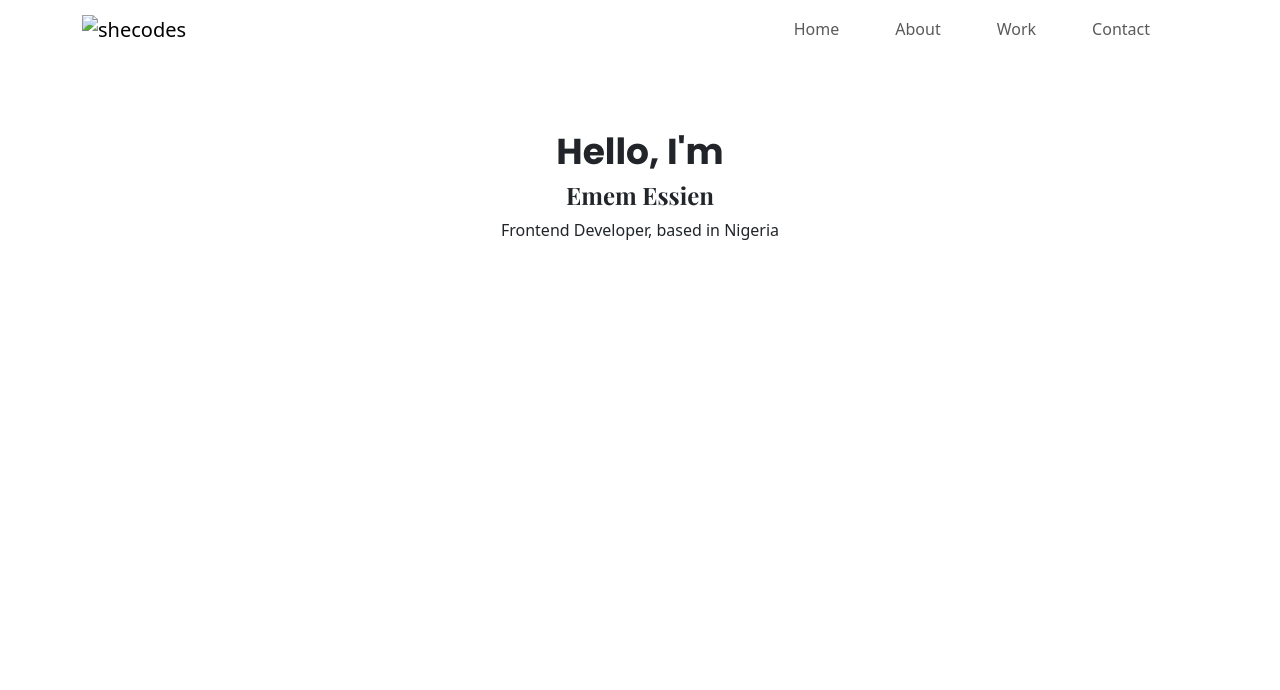
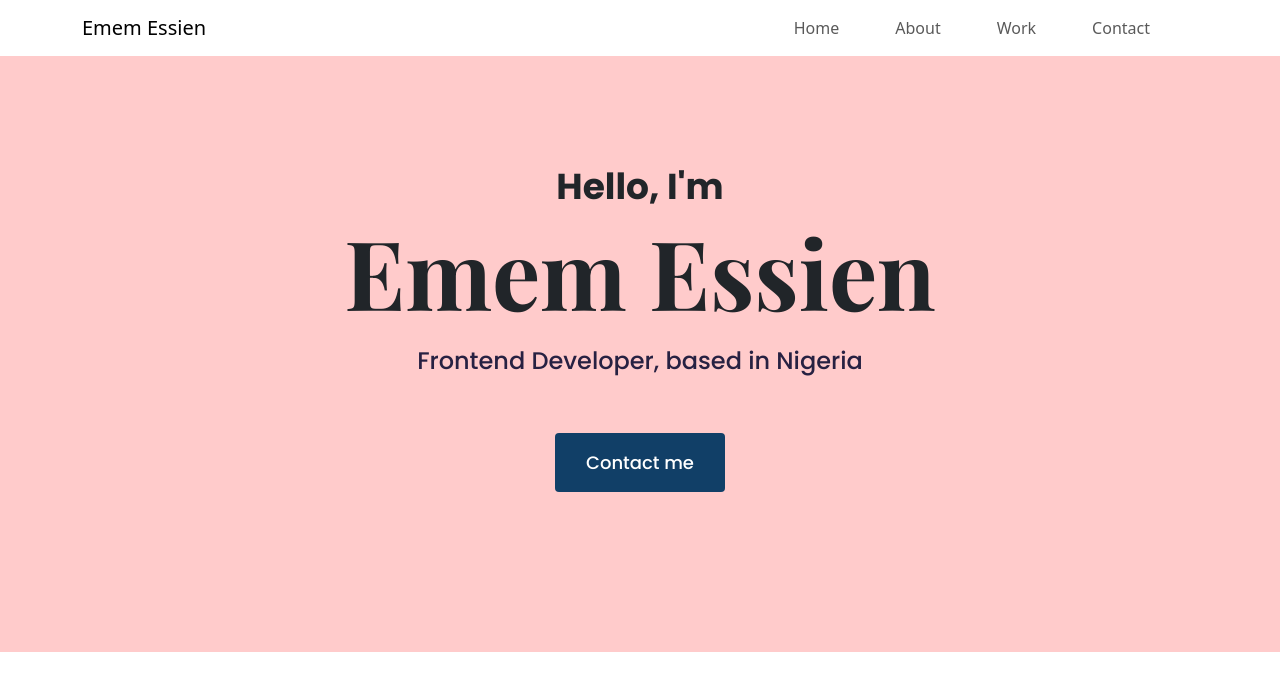
Before and after one commit to Apollo24601/portfolio-project, a plain HTML site: page index.html in a window 1280 px wide. Drawn offline with nearby package versions, Linux system fonts and the light colour scheme.

Commit message:
added font styles and color

```diff
--- a/index.html
+++ b/index.html
@@ -31,7 +31,7 @@
         <nav class="navbar navbar-expand-lg navbar-light bg-white fixed-top">
             <div class="container">
                 <a class="navbar-brand" href="index.html">
-                    <img src="images/shecodes logo.png" alt="shecodes" class="logo">
+                    Emem Essien
                 </a>
                 <button class="navbar-toggler" type="button" data-bs-toggle="collapse" data-bs-target="#navbarNav"
                     aria-controls="navbarNav" aria-expanded="false" aria-label="Toggle navigation">
@@ -57,9 +57,12 @@
     </section>
 
     <section>
-        <h1 class="text-center">Hello, I'm</h1>
-        <h2 class="text-center">Emem Essien</h2>
-        <p class="text-center">Frontend Developer, based in Nigeria</p>
+        <div class="hero">
+            <p class="greeting">Hello, I'm</p>
+            <h1>Emem Essien</h1>
+            <h2 class="mb-5">Frontend Developer, based in Nigeria</h2>
+            <a href="#" class="btn contactBtn">Contact me</a>
+        </div>
     </section>
 </body>
 
--- a/style.css
+++ b/style.css
@@ -1,22 +1,66 @@
 /*font-family: 'Playfair Display', serif;
 font-family: 'Poppins', sans-serif;*/
+:root {
+  --primary-color: #ffcbcb;
+  --secondary-color: #113f67;
+  --tertiary-color: #ffffff;
+  --heading-font-family: "Playfair Display", serif;
+  --default-font-family: "Poppins", sans-serif;
+}
 
-.logo{
+.logo {
   max-width: 120px;
 }
 
-.navigation-bar{
+.navigation-bar {
   font-size: 16px !important;
 }
 
-h1{
-  margin-top: 130px;
-  font-size: 36px;
+h1,
+h2,
+h3,
+h4,
+h5,
+h6 {
+  font-family: var(--heading-font-family);
   font-weight: bold;
-  font-family: 'Poppins', sans-serif;
 }
 
-h2{
-  font-family: 'Playfair Display', serif;
+p {
+  font-family: var(--default-font-family);
+}
+
+.contactBtn {
+  font-family: var(--default-font-family);
+  font-size: 18px;
+  text-decoration: none;
+  padding: 15px 30px;
+  background: var(--secondary-color);
+  color: var(--tertiary-color);
+  border-radius: 4px;
+  line-height: 27px;
+}
+
+.hero {
+  background-color: var(--primary-color);
+  text-align: center;
+  padding: 160px 20px;
+}
+
+.hero h1 {
+  font-size: 96px;
+}
+
+.hero h2 {
+  font-family: var(--default-font-family);
   font-size: 24px;
+  color: #272142;
+  font-weight: normal;
+  line-height: 2;
 }
+
+.hero p {
+  margin: 0;
+  font-weight: bold;
+  font-size: 36px;
+}
```
